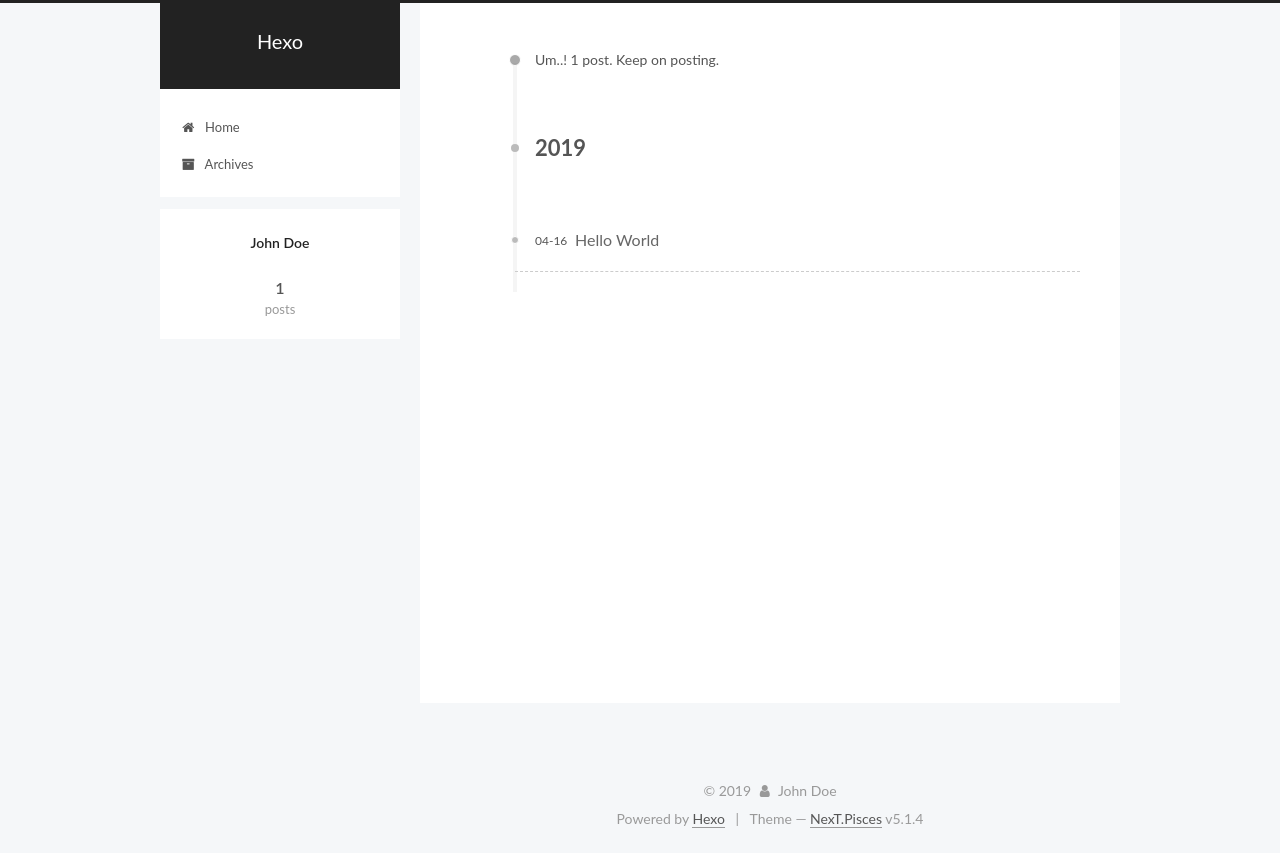
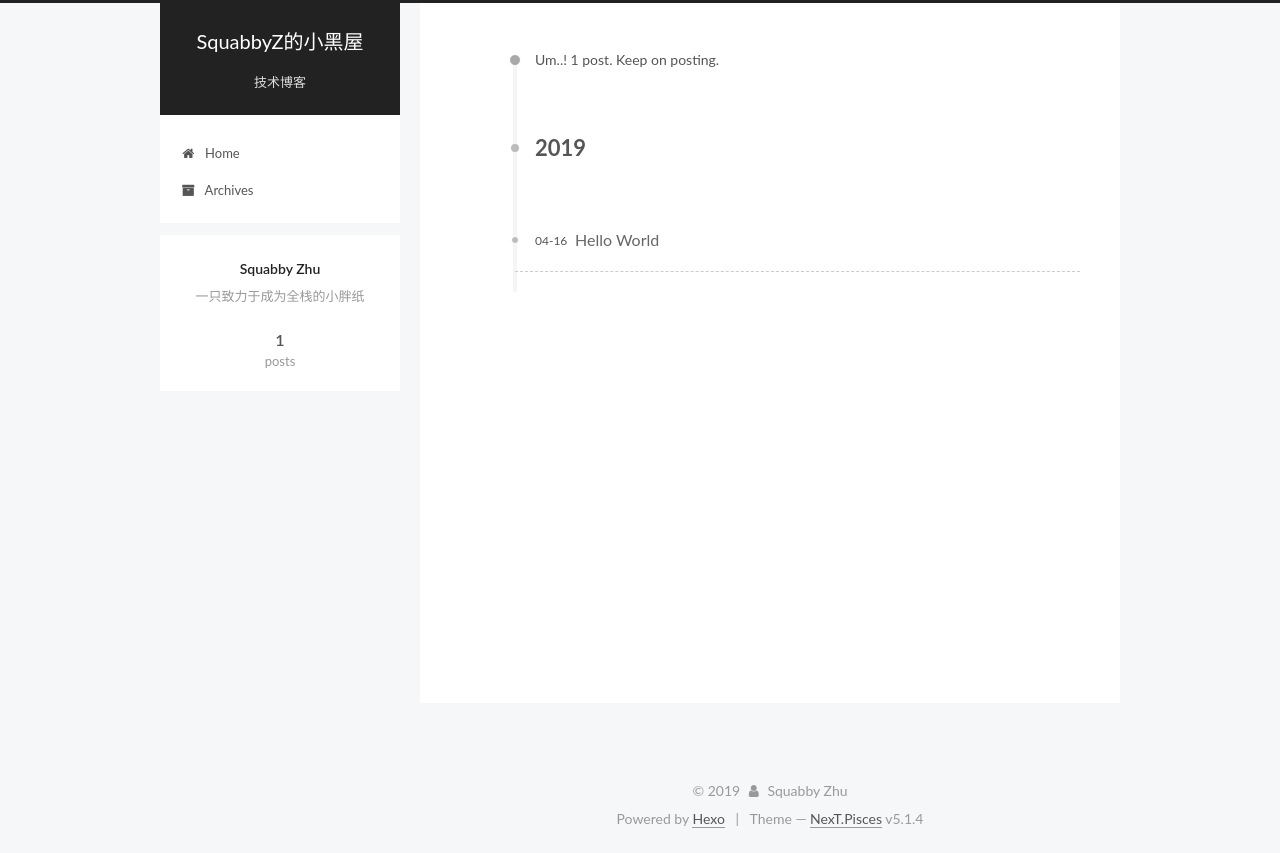
Before and after one commit to SquabbyZ/SquabbyZ.github.io, a plain HTML site: page archives/index.html in a window 1280 px wide. Drawn offline with Linux system fonts and the light colour scheme.

Commit message:
Site updated: 2019-04-16 17:33:17

```diff
--- a/2019/04/16/hello-world/index.html
+++ b/2019/04/16/hello-world/index.html
@@ -80,10 +80,11 @@
 
 
 <meta name="description" content="Welcome to Hexo! This is your very first post. Check documentation for more info. If you get any problems when using Hexo, you can find the answer in troubleshooting or you can ask me on GitHub. Quick">
+<meta name="keywords" content="JavaScript Vue Node.js JQuery...">
 <meta property="og:type" content="article">
 <meta property="og:title" content="Hello World">
-<meta property="og:url" content="http://yoursite.com/2019/04/16/hello-world/index.html">
-<meta property="og:site_name" content="Hexo">
+<meta property="og:url" content="http://www.zhuhaifeng.xyz/2019/04/16/hello-world/index.html">
+<meta property="og:site_name" content="SquabbyZ的小黑屋">
 <meta property="og:description" content="Welcome to Hexo! This is your very first post. Check documentation for more info. If you get any problems when using Hexo, you can find the answer in troubleshooting or you can ask me on GitHub. Quick">
 <meta property="og:locale" content="default">
 <meta property="og:updated_time" content="2019-04-16T08:32:34.778Z">
@@ -119,13 +120,13 @@
 
 
 
-  <link rel="canonical" href="http://yoursite.com/2019/04/16/hello-world/">
+  <link rel="canonical" href="http://www.zhuhaifeng.xyz/2019/04/16/hello-world/">
 
 
 
 
 
-  <title>Hello World | Hexo</title>
+  <title>Hello World | SquabbyZ的小黑屋</title>
 
 
 
@@ -155,12 +156,12 @@
     <div class="custom-logo-site-title">
       <a href="/" class="brand" rel="start">
         <span class="logo-line-before"><i></i></span>
-        <span class="site-title">Hexo</span>
+        <span class="site-title">SquabbyZ的小黑屋</span>
         <span class="logo-line-after"><i></i></span>
       </a>
     </div>
 
-        <p class="site-subtitle"></p>
+        <p class="site-subtitle">技术博客</p>
 
   </div>
 
@@ -232,16 +233,16 @@
 
 
   <div class="post-block">
-    <link itemprop="mainEntityOfPage" href="http://yoursite.com/2019/04/16/hello-world/">
+    <link itemprop="mainEntityOfPage" href="http://www.zhuhaifeng.xyz/2019/04/16/hello-world/">
 
     <span hidden itemprop="author" itemscope itemtype="http://schema.org/Person">
-      <meta itemprop="name" content="John Doe">
+      <meta itemprop="name" content="Squabby Zhu">
       <meta itemprop="description" content>
       <meta itemprop="image" content="/images/avatar.gif">
     </span>
 
     <span hidden itemprop="publisher" itemscope itemtype="http://schema.org/Organization">
-      <meta itemprop="name" content="Hexo">
+      <meta itemprop="name" content="SquabbyZ的小黑屋">
     </span>
 
 
@@ -390,8 +391,8 @@
         <div class="site-overview">
           <div class="site-author motion-element" itemprop="author" itemscope itemtype="http://schema.org/Person">
 
-              <p class="site-author-name" itemprop="name">John Doe</p>
-              <p class="site-description motion-element" itemprop="description"></p>
+              <p class="site-author-name" itemprop="name">Squabby Zhu</p>
+              <p class="site-description motion-element" itemprop="description">一只致力于成为全栈的小胖纸</p>
           </div>
 
           <nav class="site-state motion-element">
@@ -462,7 +463,7 @@
   <span class="with-love">
     <i class="fa fa-user"></i>
   </span>
-  <span class="author" itemprop="copyrightHolder">John Doe</span>
+  <span class="author" itemprop="copyrightHolder">Squabby Zhu</span>
 
 
 </div>
--- a/archives/index.html
+++ b/archives/index.html
@@ -79,13 +79,17 @@
 
 
 
+<meta name="description" content="一只致力于成为全栈的小胖纸">
+<meta name="keywords" content="JavaScript Vue Node.js JQuery...">
 <meta property="og:type" content="website">
-<meta property="og:title" content="Hexo">
-<meta property="og:url" content="http://yoursite.com/archives/index.html">
-<meta property="og:site_name" content="Hexo">
+<meta property="og:title" content="SquabbyZ的小黑屋">
+<meta property="og:url" content="http://www.zhuhaifeng.xyz/archives/index.html">
+<meta property="og:site_name" content="SquabbyZ的小黑屋">
+<meta property="og:description" content="一只致力于成为全栈的小胖纸">
 <meta property="og:locale" content="default">
 <meta name="twitter:card" content="summary">
-<meta name="twitter:title" content="Hexo">
+<meta name="twitter:title" content="SquabbyZ的小黑屋">
+<meta name="twitter:description" content="一只致力于成为全栈的小胖纸">
 
 
 
@@ -115,13 +119,13 @@
 
 
 
-  <link rel="canonical" href="http://yoursite.com/archives/">
+  <link rel="canonical" href="http://www.zhuhaifeng.xyz/archives/">
 
 
 
 
 
-  <title>Archive | Hexo</title>
+  <title>Archive | SquabbyZ的小黑屋</title>
 
 
 
@@ -151,12 +155,12 @@
     <div class="custom-logo-site-title">
       <a href="/" class="brand" rel="start">
         <span class="logo-line-before"><i></i></span>
-        <span class="site-title">Hexo</span>
+        <span class="site-title">SquabbyZ的小黑屋</span>
         <span class="logo-line-after"><i></i></span>
       </a>
     </div>
 
-        <p class="site-subtitle"></p>
+        <p class="site-subtitle">技术博客</p>
 
   </div>
 
@@ -312,8 +316,8 @@
         <div class="site-overview">
           <div class="site-author motion-element" itemprop="author" itemscope itemtype="http://schema.org/Person">
 
-              <p class="site-author-name" itemprop="name">John Doe</p>
-              <p class="site-description motion-element" itemprop="description"></p>
+              <p class="site-author-name" itemprop="name">Squabby Zhu</p>
+              <p class="site-description motion-element" itemprop="description">一只致力于成为全栈的小胖纸</p>
           </div>
 
           <nav class="site-state motion-element">
@@ -368,7 +372,7 @@
   <span class="with-love">
     <i class="fa fa-user"></i>
   </span>
-  <span class="author" itemprop="copyrightHolder">John Doe</span>
+  <span class="author" itemprop="copyrightHolder">Squabby Zhu</span>
 
 
 </div>
--- a/css/main.css
+++ b/css/main.css
@@ -1823,7 +1823,7 @@ pre .javascript .function {
   width: 4px;
   height: 4px;
   border-radius: 50%;
-  background: #cc8c4b;
+  background: #11ff79;
 }
 .links-of-blogroll {
   font-size: 13px;
```
Also changed, not shown: archives/2019/04/index.html (+15 -11 lines), archives/2019/index.html (+15 -11 lines), index.html (+18 -14 lines), 1 other file.
